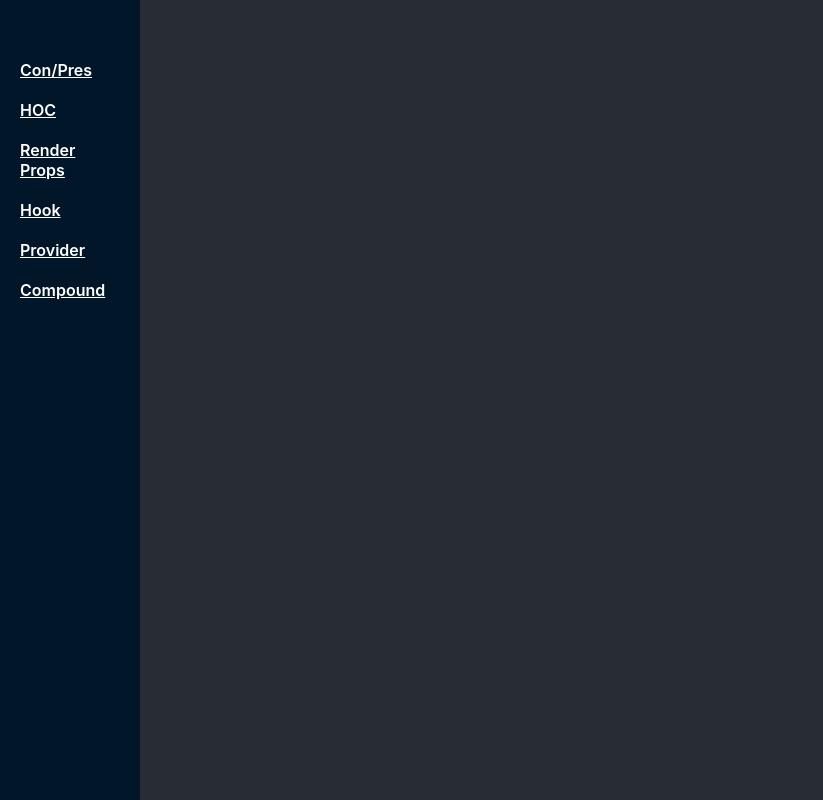
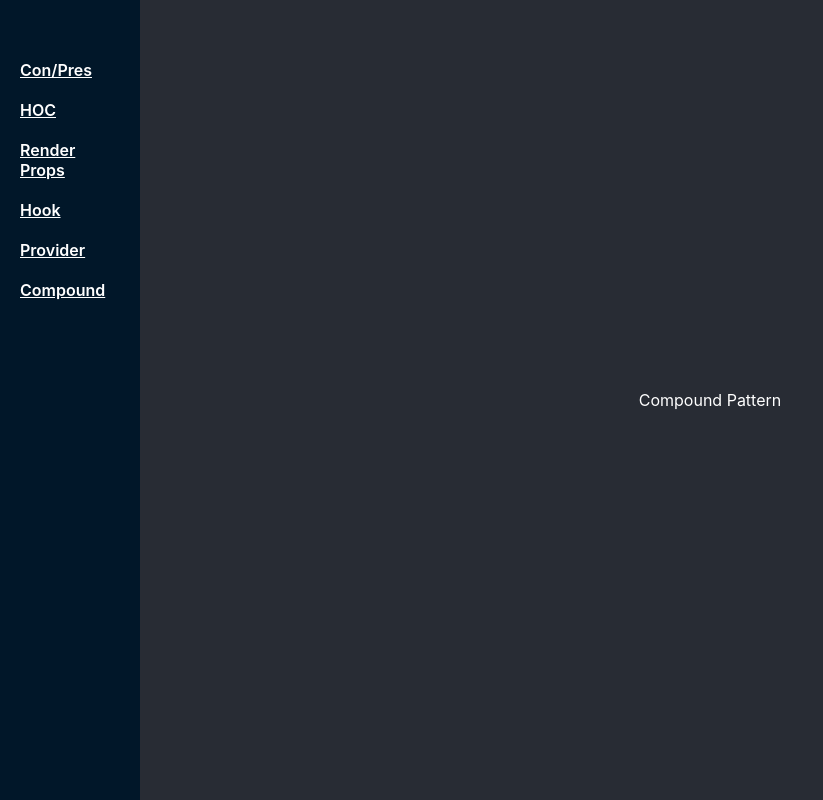
Before and after one commit to BuntyBru/design-patterns-react, a React (Create React App) app: page /compound-pattern in a window 1280 px wide. Shown: the whole page, without its empty margins (0-823 px from the left). Built offline with nearby package versions, Linux system fonts and the light colour scheme.

Commit message:
Compound Pattern

```diff
--- a/src/AppRoutes.tsx
+++ b/src/AppRoutes.tsx
@@ -4,7 +4,7 @@ import ContainerPresentationalPattern from "./pages/ContainerPresentationalPatte
 import HOCPattern from "./pages/HOCPattern";
 import HooksPattern from "./pages/HooksPattern";
 import RenderProps from "./pages/RenderProps";
-import ProviderPattern from "./pages/ProviderPattern";
+import CompoundPattern from "./pages/CompoundPattern";
 
 const AppRoutes = () => {
   return (
@@ -13,7 +13,7 @@ const AppRoutes = () => {
       <Route path="/hoc-pattern" element={<HOCPattern />} />
       <Route path="/render-props-pattern" element={<RenderProps />} />
       <Route path="/hooks-pattern" element={<HooksPattern />} />
-      <Route path="/provider-pattern" element={<ProviderPattern />} />
+      <Route path="/compound-pattern" element={<CompoundPattern />} />
     </Routes>
   );
 };
--- /dev/null
+++ b/src/pages/CompoundPattern.tsx
@@ -0,0 +1,5 @@
+const CompoundPattern = () => {
+  return <p>Compound Pattern</p>;
+};
+
+export default CompoundPattern;
--- a/src/pages/ProviderPattern.tsx
+++ /dev/null
@@ -1,5 +0,0 @@
-const ProviderPattern = () => {
-  return <p>Provider Pattern</p>;
-};
-
-export default ProviderPattern;
```
